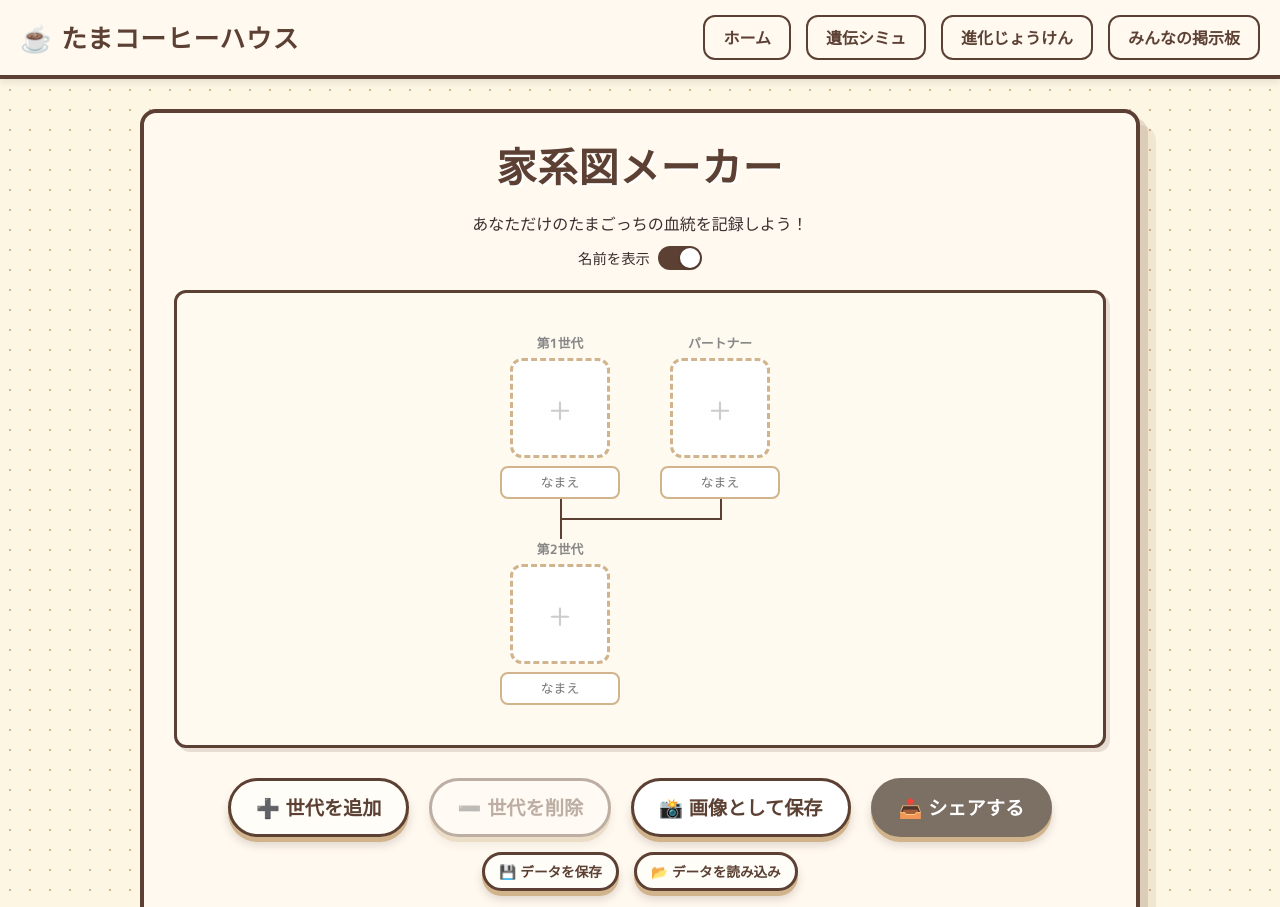
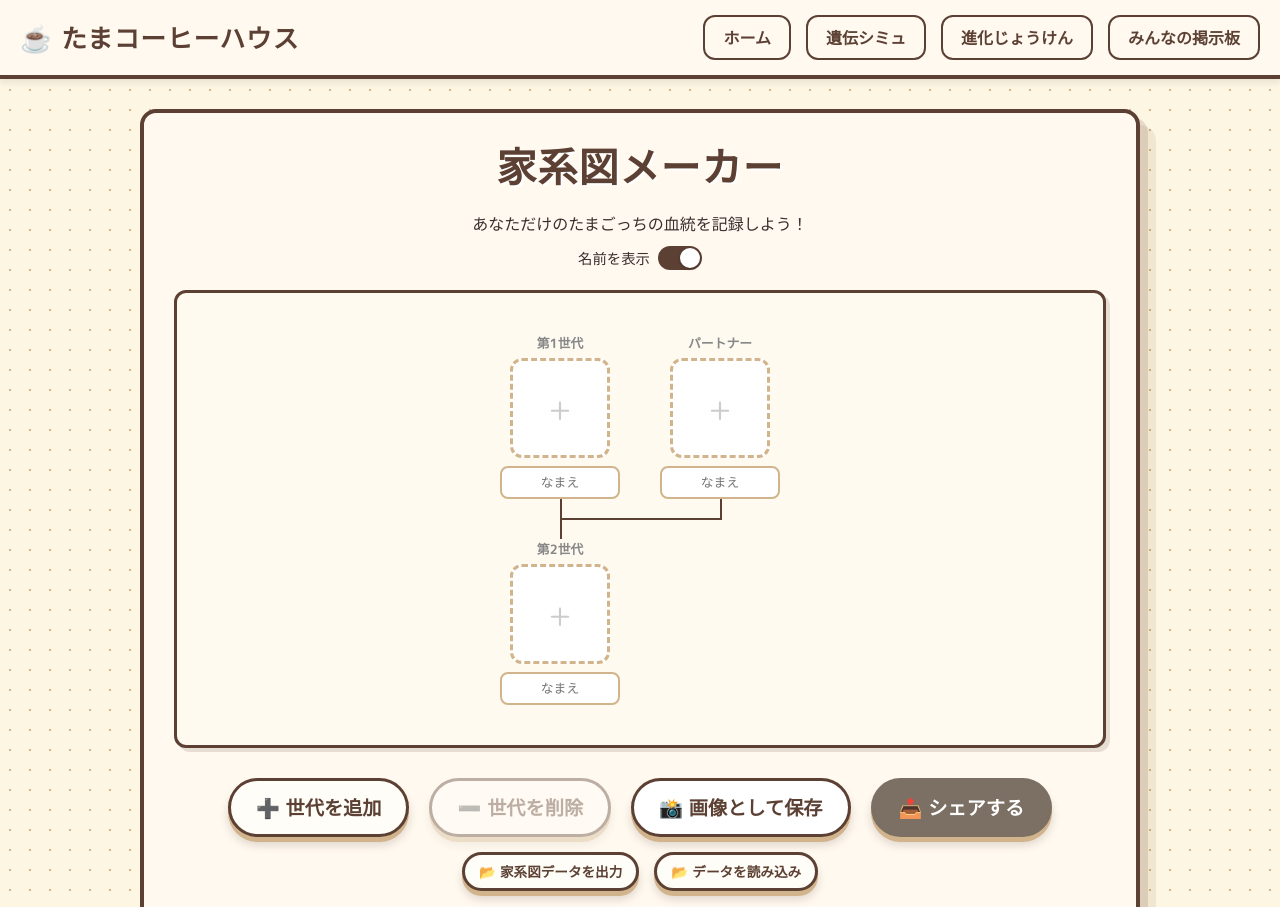
Before and after one commit to komese/tama-coffee-house, a Next.js app: page /family-tree in a window 1280 px wide. Shown: the top 907 px of the page. Built offline with nearby package versions, Linux system fonts and the light colour scheme; a web font is replaced by a local one.

Commit message:
rename-export-button-text

```diff
--- a/src/app/family-tree/page.tsx
+++ b/src/app/family-tree/page.tsx
@@ -512,7 +512,7 @@ export default function FamilyTreePage() {
           link.click();
           URL.revokeObjectURL(url);
         }} style={{ backgroundColor: '#fffdf8', color: 'var(--primary-color)', fontSize: '0.85rem', padding: '6px 14px' }}>
-          💾 データを保存
+          📂 家系図データを出力
         </button>
         <label className="y2k-button" style={{ backgroundColor: '#fffdf8', color: 'var(--primary-color)', fontSize: '0.85rem', padding: '6px 14px', cursor: 'pointer', display: 'inline-block' }}>
           📂 データを読み込み
```
